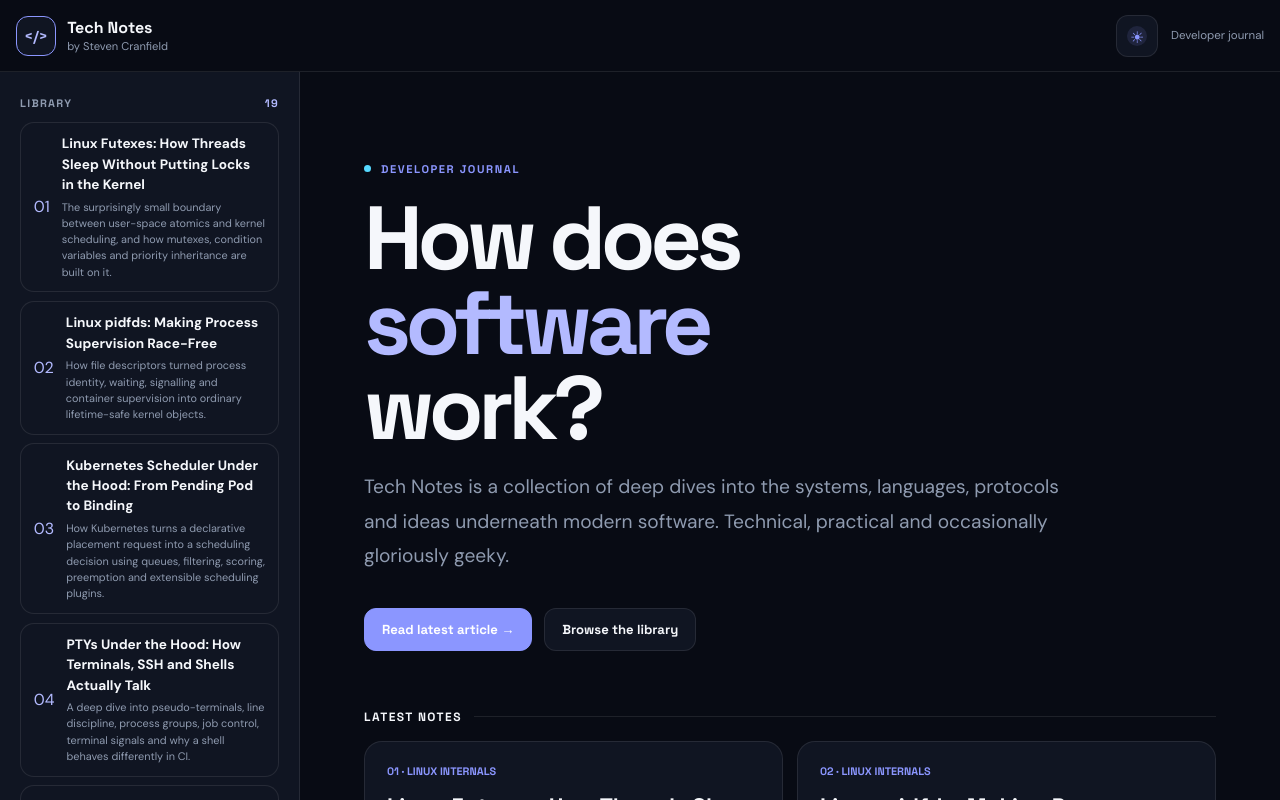
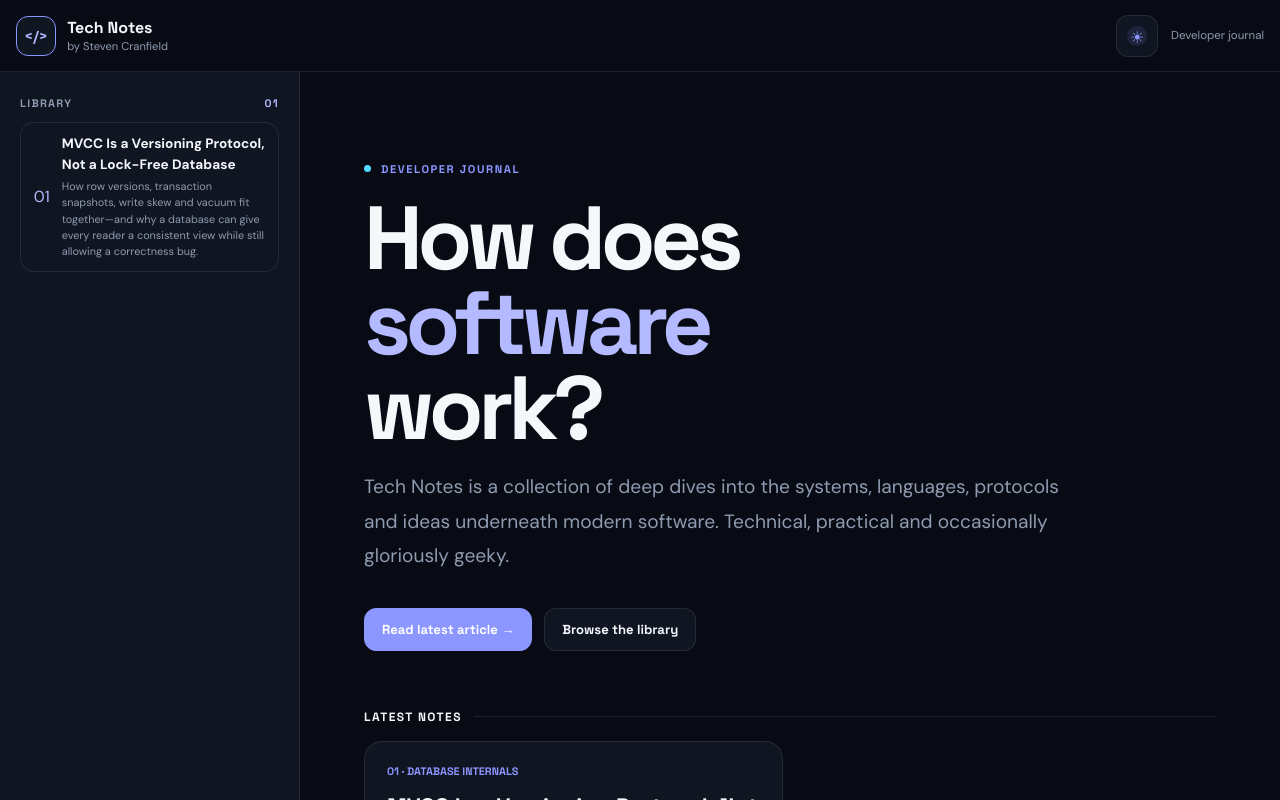
Before and after one commit to stevencr/tech, a React (Vite) app: page /#/ in a window 1280 px wide. Shown: the top 800 px of the page. Built offline with nearby package versions, Linux system fonts and the light colour scheme.

Commit message:
Keep only the latest deep-dive article

```diff
--- a/src/articles/index.ts
+++ b/src/articles/index.ts
@@ -1,62 +1,6 @@
-import { BrowserRenderingPipelineArticle } from './browser-rendering-pipeline';
-import { meta as browserRenderingPipelineMeta } from './browser-rendering-pipeline';
-import { Tls13HandshakeArticle } from './tls-13-handshake';
-import { meta as tls13HandshakeMeta } from './tls-13-handshake';
-import { LinuxFutexesArticle } from './linux-futexes';
-import { meta as linuxFutexesMeta } from './linux-futexes';
-import { LinuxPidfdsArticle } from './linux-pidfds';
-import { meta as linuxPidfdsMeta } from './linux-pidfds';
-import { LinuxPageCacheArticle } from './linux-page-cache';
-import { UnixPipelinesArticle } from './unix-pipelines';
-import { TcpListenBacklogArticle } from './tcp-listen-backlog';
-import { meta as linuxPageCacheMeta } from './linux-page-cache';
-import { meta as unixPipelinesMeta } from './unix-pipelines';
-import { meta as tcpListenBacklogMeta } from './tcp-listen-backlog';
-import { V8HiddenClassesInlineCachesArticle } from './v8-hidden-classes-inline-caches';
-import { meta as v8HiddenClassesInlineCachesMeta } from './v8-hidden-classes-inline-caches';
-import { KubernetesSchedulerUnderTheHoodArticle } from './kubernetes-scheduler-under-the-hood';
-import { meta as kubernetesSchedulerUnderTheHoodMeta } from './kubernetes-scheduler-under-the-hood';
-import { PtyTerminalsArticle } from './pty-terminals';
-import { meta as ptyTerminalsMeta } from './pty-terminals';
-import { ContainerStartupUnderTheHoodArticle } from './container-startup-under-the-hood';
-import { meta as containerStartupUnderTheHoodMeta } from './container-startup-under-the-hood';
-import { TypeScriptControlFlowAnalysisArticle } from './typescript-control-flow-analysis';
-import { meta as typescriptControlFlowAnalysisMeta } from './typescript-control-flow-analysis';
-import { LsmTreesCompactionDebtArticle } from './lsm-trees-compaction-debt';
-import { meta as lsmTreesCompactionDebtMeta } from './lsm-trees-compaction-debt';
-import { HttpCachingStateMachineArticle } from './http-cache-state-machine';
-import { meta as httpCachingStateMachineMeta } from './http-cache-state-machine';
-
-import { AbaProblemMemoryReclamationArticle } from './aba-problem-memory-reclamation';
-import { meta as abaProblemMemoryReclamationMeta } from './aba-problem-memory-reclamation';
-import { LinuxNameResolutionUnderTheHoodArticle } from './linux-name-resolution-under-the-hood';
-import { meta as linuxNameResolutionUnderTheHoodMeta } from './linux-name-resolution-under-the-hood';
-import { FileWatchersAreNotEventLogsArticle } from './file-watchers-are-not-event-logs';
-import { NodeEventLoopQueuesAndLibuvArticle } from './node-event-loop-queues-and-libuv';
-import { meta as fileWatchersAreNotEventLogsMeta } from './file-watchers-are-not-event-logs';
-import { meta as nodeEventLoopQueuesAndLibuvMeta } from './node-event-loop-queues-and-libuv';
-
 import { MvccSnapshotIsolationArticle } from './mvcc-snapshot-isolation';
 import { meta as mvccSnapshotIsolationMeta } from './mvcc-snapshot-isolation';
 
 export const articles = [
-  { ...linuxFutexesMeta, component: LinuxFutexesArticle },
-  { ...linuxPidfdsMeta, component: LinuxPidfdsArticle },
-  { ...kubernetesSchedulerUnderTheHoodMeta, component: KubernetesSchedulerUnderTheHoodArticle },
-  { ...ptyTerminalsMeta, component: PtyTerminalsArticle },
-  { ...tcpListenBacklogMeta, component: TcpListenBacklogArticle },
-  { ...tls13HandshakeMeta, component: Tls13HandshakeArticle },
-  { ...unixPipelinesMeta, component: UnixPipelinesArticle },
-  { ...linuxPageCacheMeta, component: LinuxPageCacheArticle },
-  { ...v8HiddenClassesInlineCachesMeta, component: V8HiddenClassesInlineCachesArticle },
-  { ...containerStartupUnderTheHoodMeta, component: ContainerStartupUnderTheHoodArticle },
-  { ...typescriptControlFlowAnalysisMeta, component: TypeScriptControlFlowAnalysisArticle },
-  { ...lsmTreesCompactionDebtMeta, component: LsmTreesCompactionDebtArticle },
-  { ...httpCachingStateMachineMeta, component: HttpCachingStateMachineArticle },
-  { ...abaProblemMemoryReclamationMeta, component: AbaProblemMemoryReclamationArticle },
-  { ...linuxNameResolutionUnderTheHoodMeta, component: LinuxNameResolutionUnderTheHoodArticle },
-  { ...fileWatchersAreNotEventLogsMeta, component: FileWatchersAreNotEventLogsArticle },
-  { ...nodeEventLoopQueuesAndLibuvMeta, component: NodeEventLoopQueuesAndLibuvArticle },
-  { ...browserRenderingPipelineMeta, component: BrowserRenderingPipelineArticle },
   { ...mvccSnapshotIsolationMeta, component: MvccSnapshotIsolationArticle },
 ];
```
